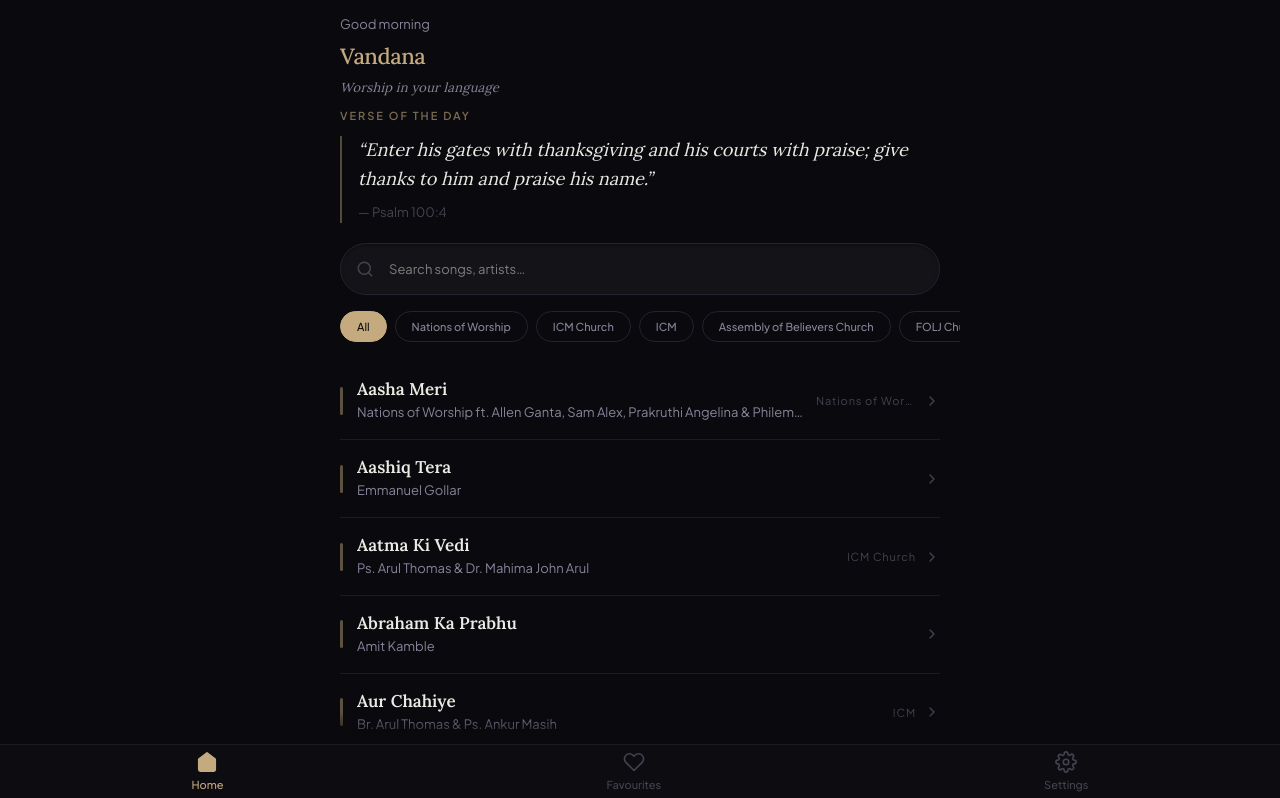
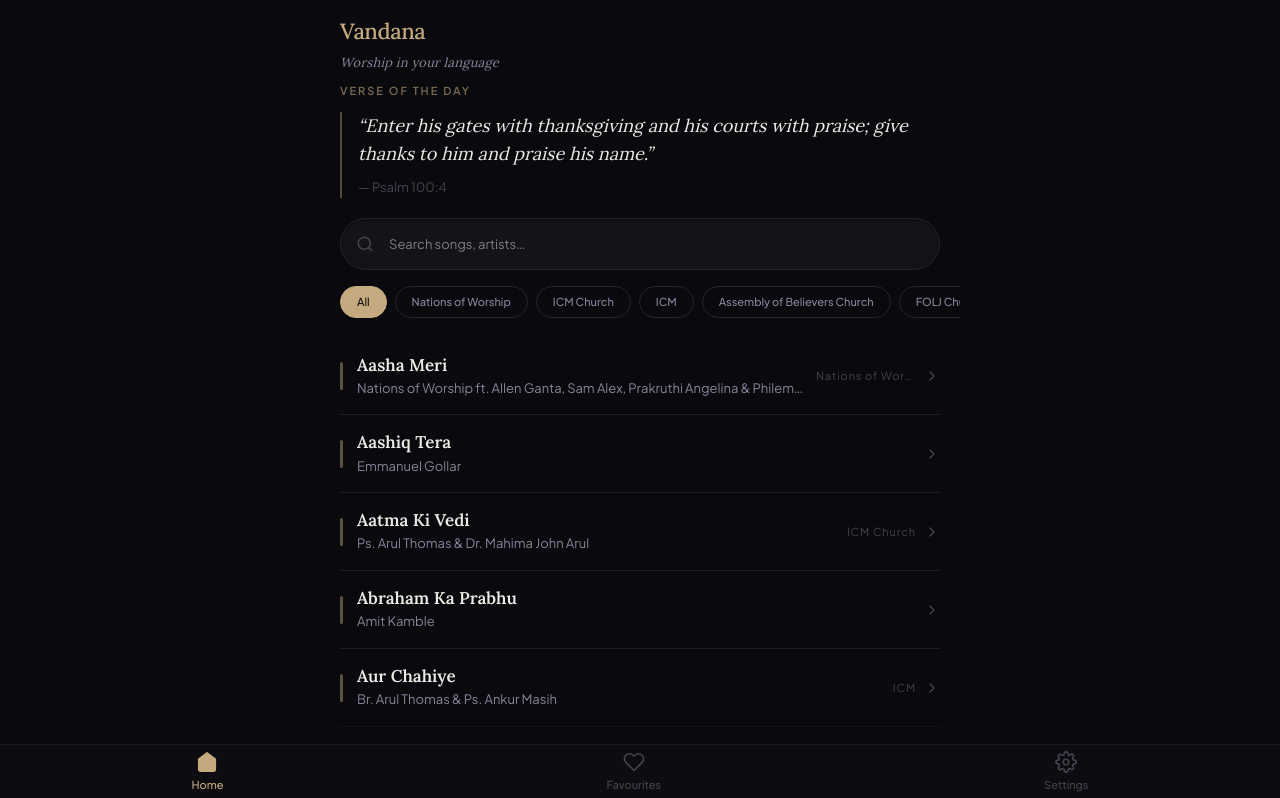
Before and after one commit to TheAlgo7/vandana-worship-app, a Next.js app: page / in a window 1280 px wide. Shown: the top 798 px of the page. Built offline with nearby package versions, Linux system fonts and the light colour scheme.

Commit message:
fix: remove Greeting component from home page

```diff
--- a/src/components/Greeting.tsx
+++ /dev/null
@@ -1,29 +0,0 @@
-"use client";
-
-import { useState, useEffect } from "react";
-
-export default function Greeting() {
-  const [greeting, setGreeting] = useState("");
-
-  useEffect(() => {
-    const hour = new Date().getHours();
-    if (hour < 12) setGreeting("Good morning");
-    else if (hour < 17) setGreeting("Good afternoon");
-    else setGreeting("Good evening");
-  }, []);
-
-  if (!greeting) return null;
-
-  return (
-    <p
-      style={{
-        fontFamily: "var(--font-body)",
-        fontSize: "var(--text-sm)",
-        color: "var(--text-secondary)",
-        marginBottom: 4,
-      }}
-    >
-      {greeting}
-    </p>
-  );
-}
--- a/src/components/HomeContent.tsx
+++ b/src/components/HomeContent.tsx
@@ -5,7 +5,6 @@ import type { SongMeta } from "@/lib/getSongs";
 import SongCard from "@/components/SongCard";
 import DailyVerse from "@/components/DailyVerse";
 import AppTitle from "@/components/AppTitle";
-import Greeting from "@/components/Greeting";
 import { useFavourites } from "@/contexts/FavouritesContext";
 import Link from "next/link";
 
@@ -129,7 +128,6 @@ export default function HomeContent({ songs }: { songs: SongMeta[] }) {
           margin: "0 auto",
         }}
       >
-        <Greeting />
         <AppTitle />
       </header>
 
```
